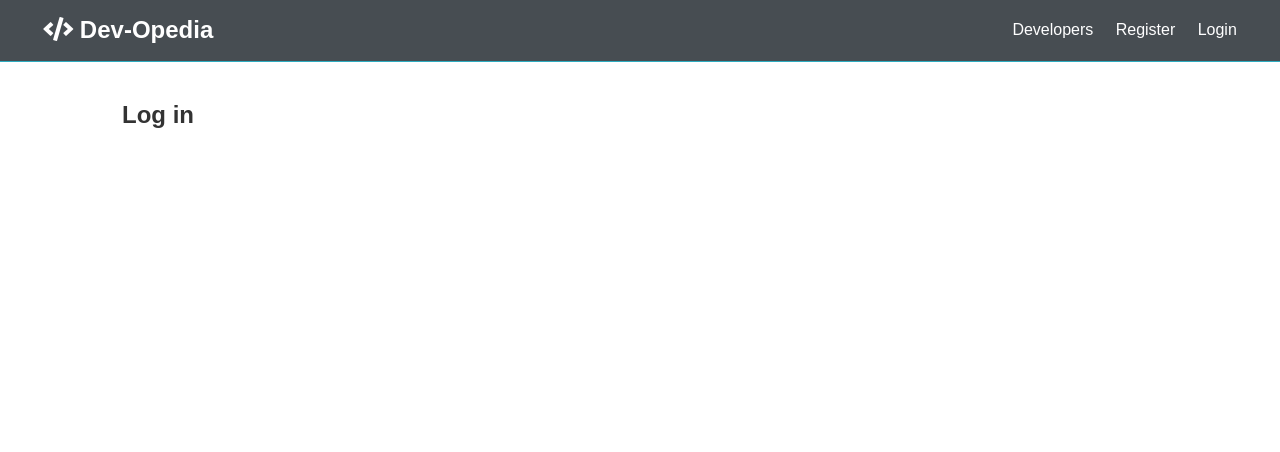
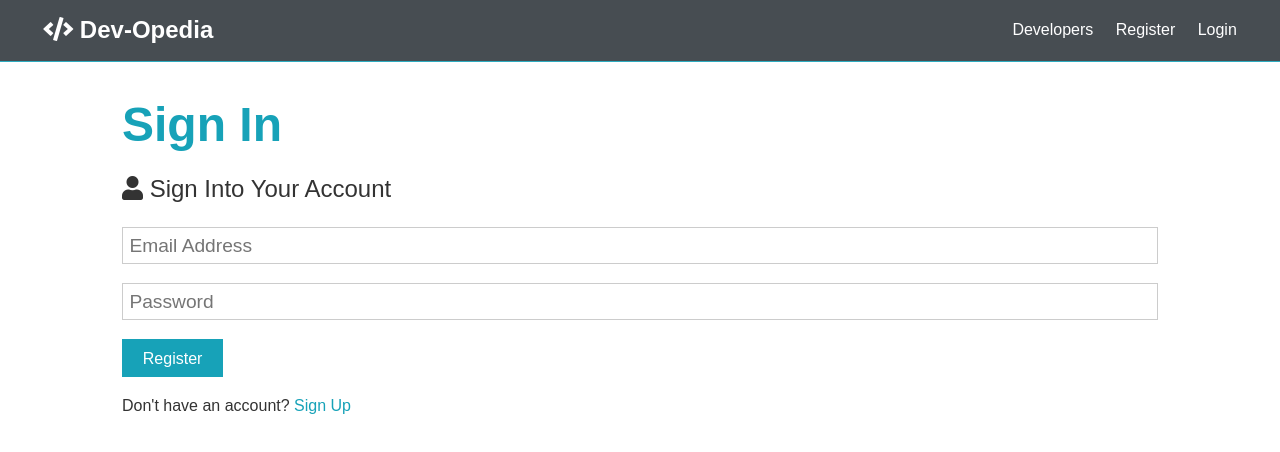
Before and after one commit to MuhammedAO/devOpedia, a React (Create React App) app in the folder client/: page /login in a window 1280 px wide. Shown: the top 452 px of the page. Built offline with nearby package versions, Linux system fonts and the light colour scheme; the HTML template or start-up script is replaced by a standard one.

Commit message:
Registration and Login example with axios

```diff
--- a/client/src/components/auth/Login.js
+++ b/client/src/components/auth/Login.js
@@ -1,9 +1,56 @@
-import React from 'react'
+import React, {Fragment, useState} from 'react'
+// import axios from 'axios'
+import {Link} from 'react-router-dom'
 
 export const Login = () => {
+    const [formData, setFormData] = useState({
+        email:'',
+        password:''
+
+    });
+
+    const {email, password} = formData;
+
+    const onChange = e => setFormData({...formData, [e.target.name]: e.target.value});
+    const onSubmit = async e => {
+        e.preventDefault();
+        console.log('Success')
+        }
+
     return (
-        <div>
-       <h1>Log in</h1>
+        <Fragment>
+      <h1 className="large text-primary">Sign In</h1>
+      <p className="lead"><i className="fas fa-user"></i> Sign Into Your Account</p>
+      <form className="form" onSubmit={e => onSubmit(e)}>
+
+        <div className="form-group">
+          <input type="email"
+           placeholder="Email Address"
+            name="email"
+            value={email}
+           onChange={e => onChange(e)}
+           required
+            />
         </div>
+
+        <div className="form-group">
+          <input
+            type="password"
+            placeholder="Password"
+            name="password"
+            minLength="6"
+            value={password}
+           onChange={e => onChange(e)}
+           required
+          />
+        </div>
+
+
+        <input type="submit" className="btn btn-primary" value="Register" />
+      </form>
+      <p className="my-1">
+        Don't have an account? <Link to="/register">Sign Up</Link>
+      </p>
+        </Fragment>
     )
 }
--- a/client/src/components/auth/Register.js
+++ b/client/src/components/auth/Register.js
@@ -1,4 +1,5 @@
 import React, {Fragment, useState} from 'react'
+// import axios from 'axios'
 import {Link} from 'react-router-dom'
 
 export const Register = () => {
@@ -12,13 +13,32 @@
     const {name, email, password, password2} = formData;
 
     const onChange = e => setFormData({...formData, [e.target.name]: e.target.value});
-    const onSubmit = e => {
+    const onSubmit = async e => {
         e.preventDefault();
         if (password !== password2) {
         console.log('Passwords do not match');
         }
         else {
-            console.log(formData);
+
+            // const newUser = {
+            //     name,
+            //     email,
+            //     password
+            // }
+
+            // try {
+            //   const config ={
+            //     headers:{
+            //       'Content-Type': 'application/json'
+            //     }
+            //     }
+            //   const body = JSON.stringify(newUser);
+            //   const res = await axios.post('/api/users', body, config);
+            //   console.log(res.data);
+            // } catch (err) {
+            //     console.error(err.response.data);
+
+            // }
         }
     }
     return (
```
